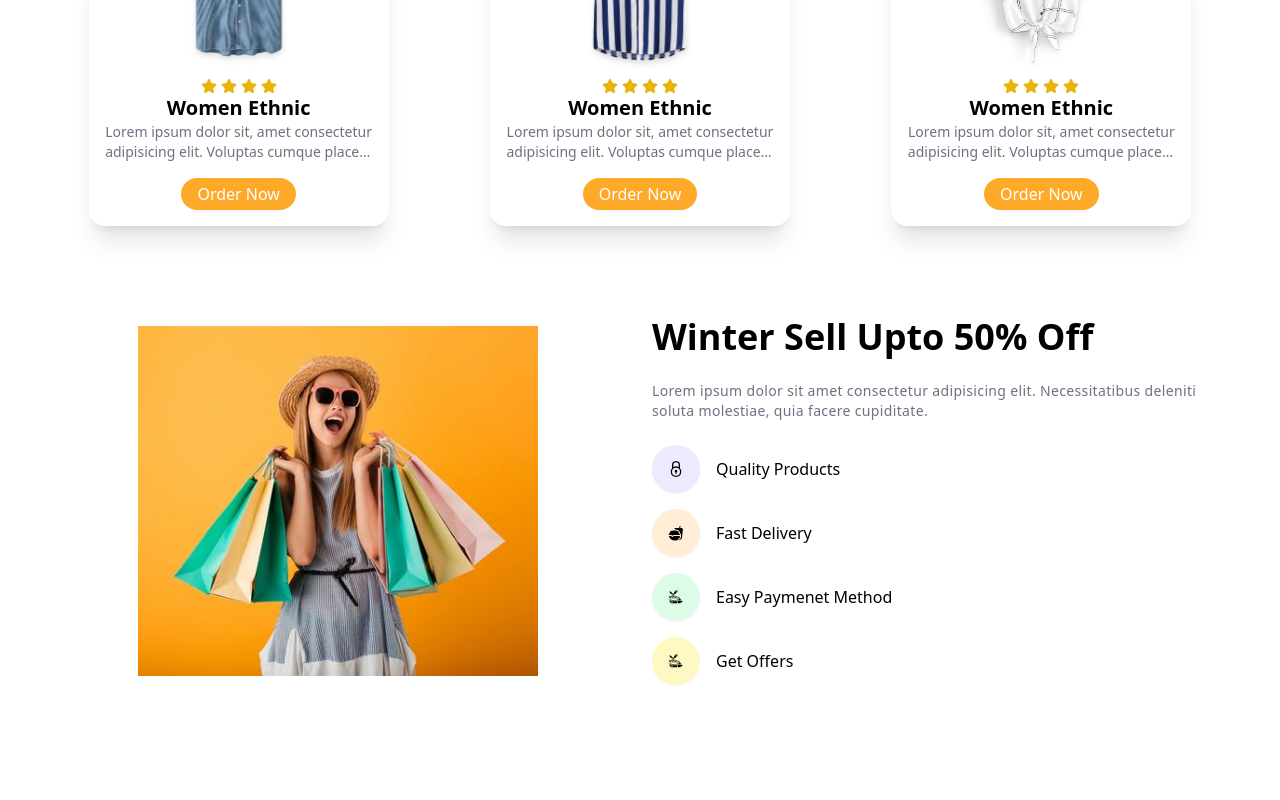
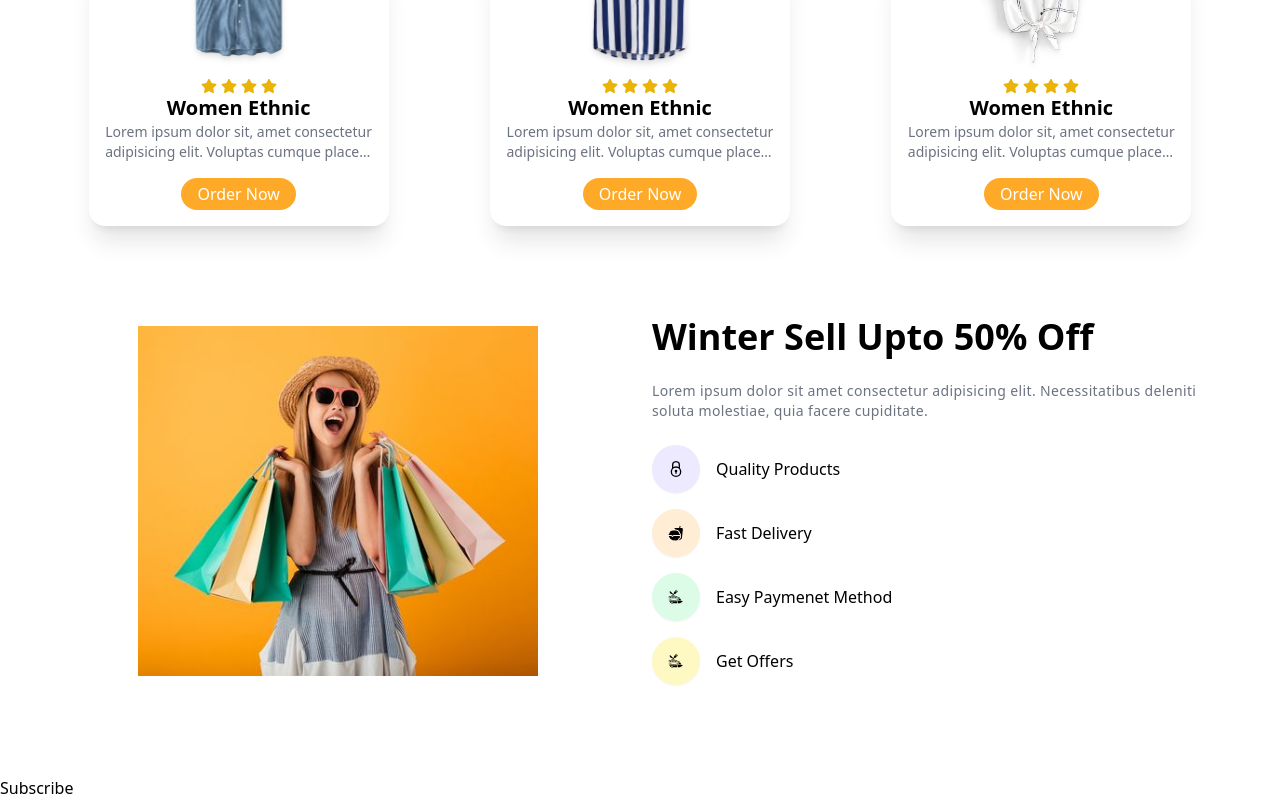
Before and after one commit to dawittamene/zumbara-ecommerce-using-react-, a React (Vite) app: page / in a window 1280 px wide. Shown: the part 1464-2264 px from the top of the page. Before the commit the page ends 2240 px from the top, so only its background shows below. Built offline with nearby package versions, Linux system fonts and the light colour scheme.

Commit message:
add Subscribe banner

```diff
--- a/src/App.jsx
+++ b/src/App.jsx
@@ -6,6 +6,7 @@
 import 'aos/dist/aos.css';
 import TopProducts from "./Components/TopProducts/TopProducts";
 import Banner from "./Components/Banner/Banner";
+import Subscribe from "./Components/Subscribe/Subscribe";
 
 
 function App() {
@@ -41,6 +42,7 @@
         <Products />
         <TopProducts />
         <Banner />
+        <Subscribe />
       </div>
     </>
   )
--- /dev/null
+++ b/src/Components/Subscribe/Subscribe.jsx
@@ -0,0 +1,9 @@
+import React from 'react'
+
+const Subscribe = () => {
+  return (
+    <div>Subscribe</div>
+  )
+}
+
+export default Subscribe
```
